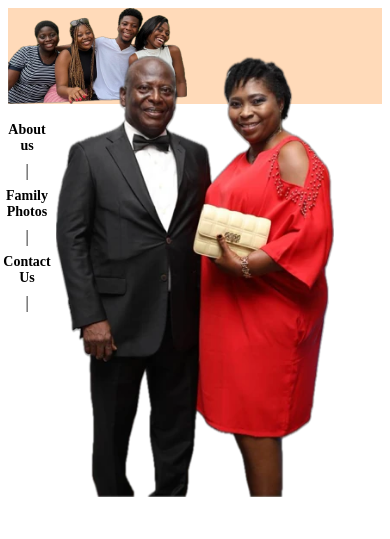
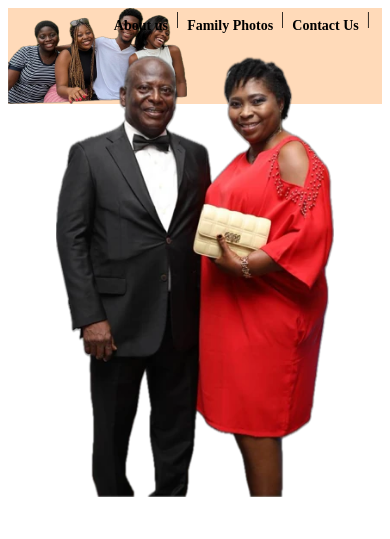
Before and after one commit to calebdanquah1/Family-website, a plain HTML site: page index.html in a window 390 px wide. Shown: the top 539 px of the page. Drawn offline with Linux system fonts and the light colour scheme.

Commit message:
Update Style.css

```diff
--- a/Style.css
+++ b/Style.css
@@ -83,12 +83,13 @@ header img{
 /* Navigation - Adjust font size and layout for mobile */
 @media (max-width: 768px) {
   nav {
-    flex-direction: column;
-    align-items: center;
-    text-align: center;
-    position: relative;
-    background: rgba(255, 255, 255, 0.8); /* Add background for readability */
-    padding: 10px;
+   justify-content:flex-end;
+  display: flex;
+  position: absolute;
+  padding: 10px 20px;
+  top: 0;
+  right: 0;
+  left: 0;
   }
   nav a {
     display: block;
```
